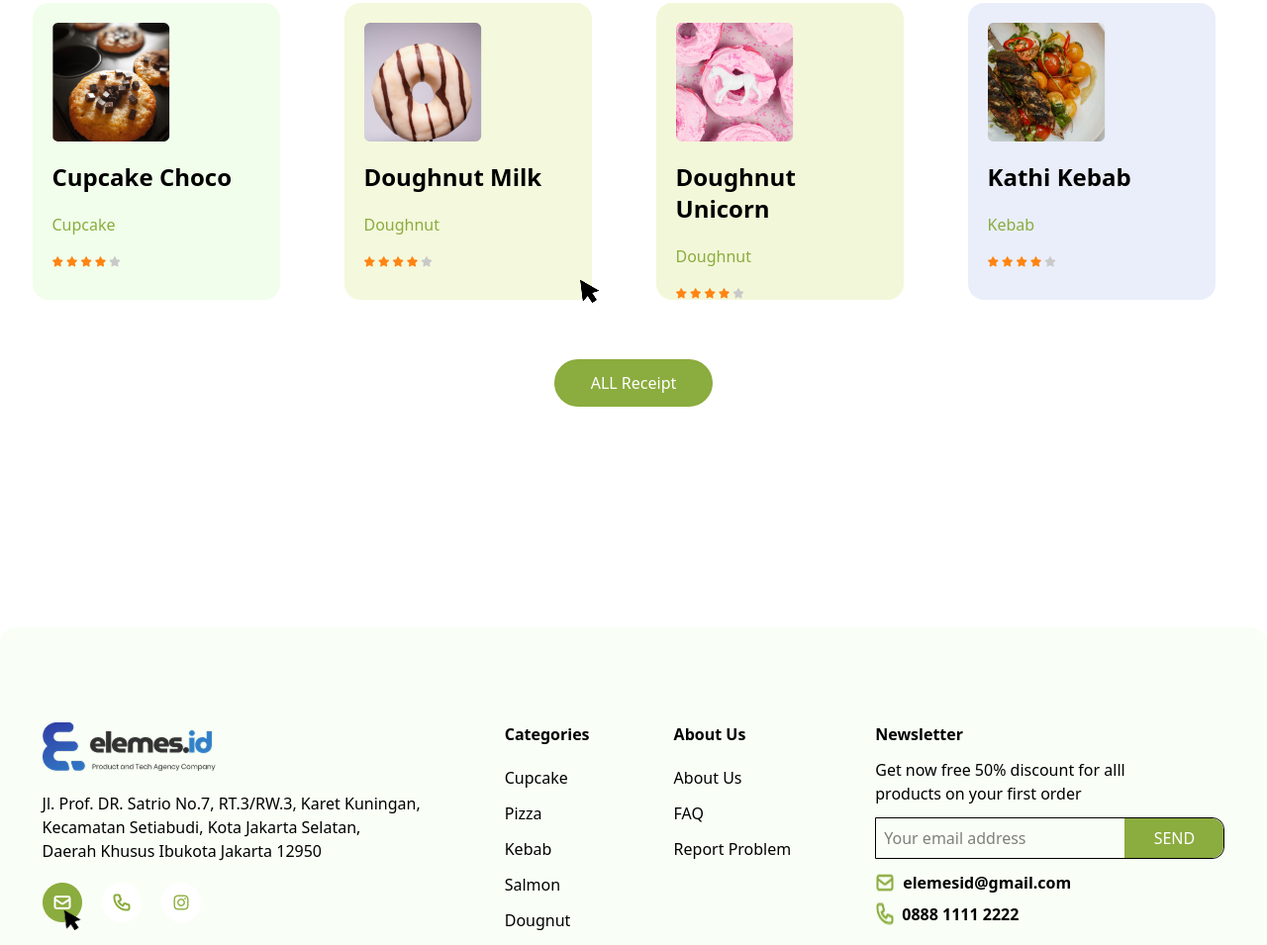
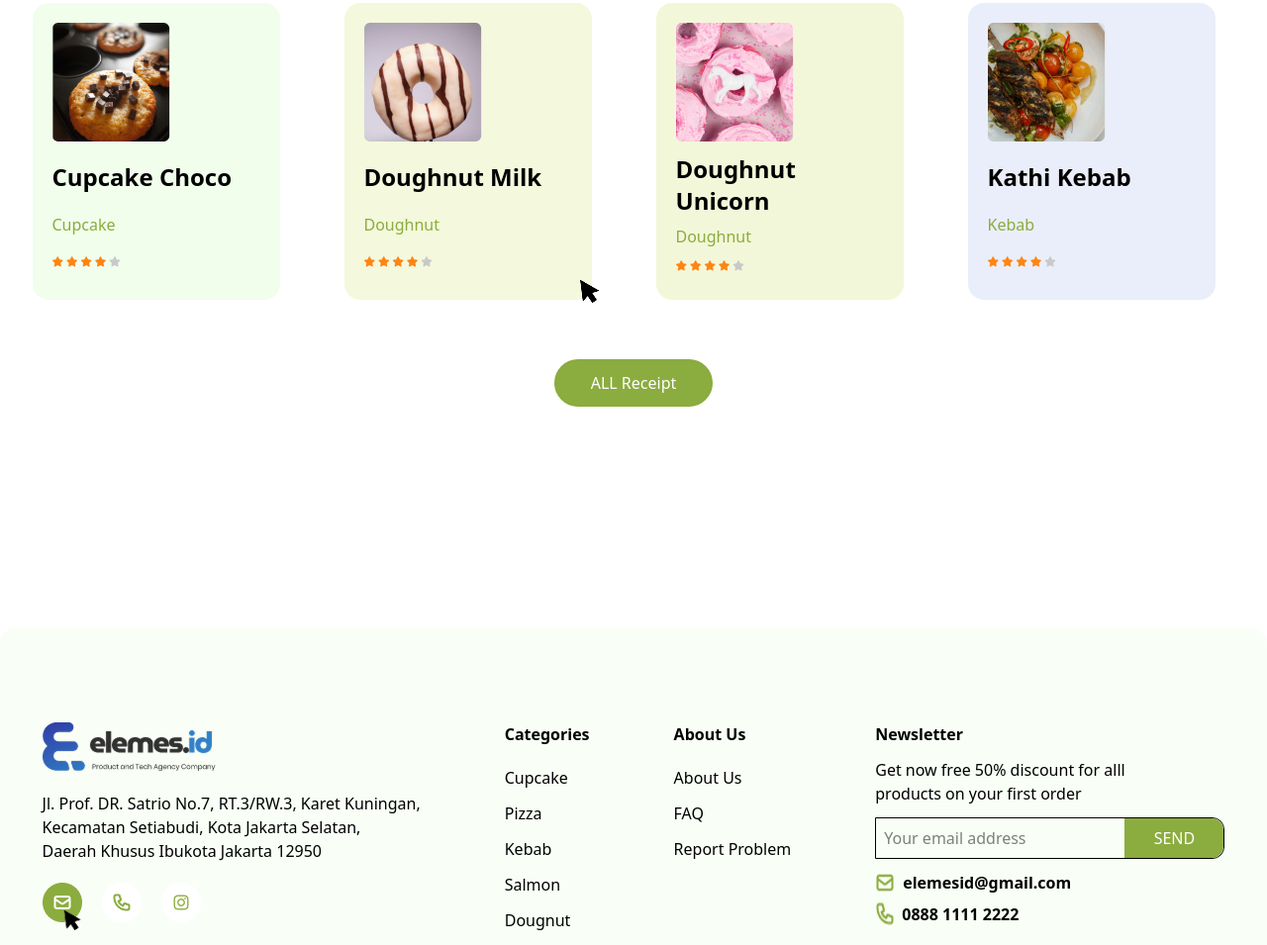
Before and after one commit to musliddinmamatqulov01-hash/classs-task, a website: page index.html in a window 1280 px wide. Shown: the part 1895-2850 px from the top of the page at 99% size. Drawn offline with Linux system fonts and the light colour scheme.

Commit message:
all section this to corect

```diff
--- a/index.html
+++ b/index.html
@@ -102,9 +102,9 @@
 </div>
 <div class="lg:w-[250px] h-[300px] bg-[#F3F7D9] p-5 rounded-2xl mt-5">
 <img src="./src/Mask Group (11).png" alt="">
-<h1 class="font-bold text-2xl mt-5">Doughnut Unicorn</h1>
-<p class="mt-5 text-[#8BAC3E]">Doughnut</p>
-<img class="mt-5" src="./src/Group 402.png" alt="">
+<h1 class="font-bold text-2xl mt-3">Doughnut Unicorn</h1>
+<p class="mt-2 text-[#8BAC3E]">Doughnut</p>
+<img class="mt-3" src="./src/Group 402.png" alt="">
 </div>
 <div class="lg:w-[250px] h-[300px] bg-[#EAEEFA] p-5 rounded-2xl mt-5">
 <img src="./src/Mask Group (12).png" alt="">
```
